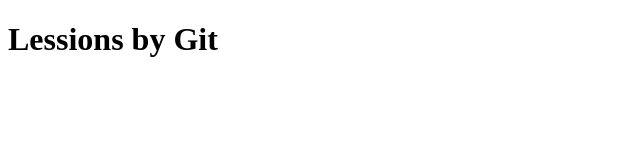
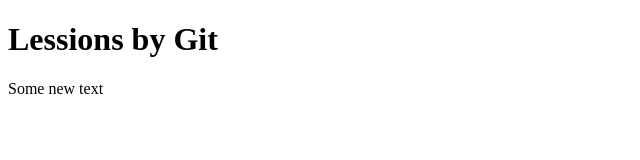
Before and after one commit to vinogradovnikita/site, a plain HTML site: page index.html in a window 1280 px wide. Shown: the whole page, without its empty margins (0-640 px from the left). Drawn offline with Linux system fonts and the light colour scheme.

Commit message:
Second Commit

```diff
--- a/index.html
+++ b/index.html
@@ -9,5 +9,7 @@
 
 	<h1>Lessions by Git</h1>
 
+	<p>Some new text</p>
+
 </body>
 </html>
```
